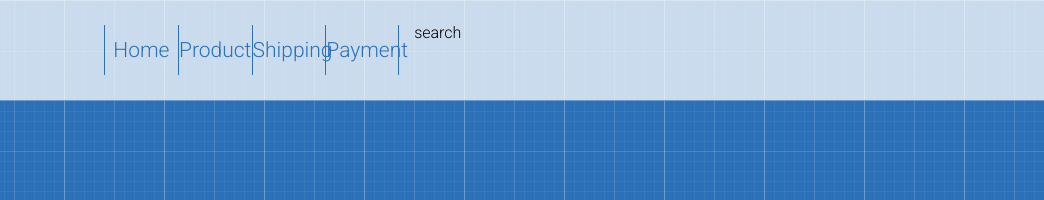
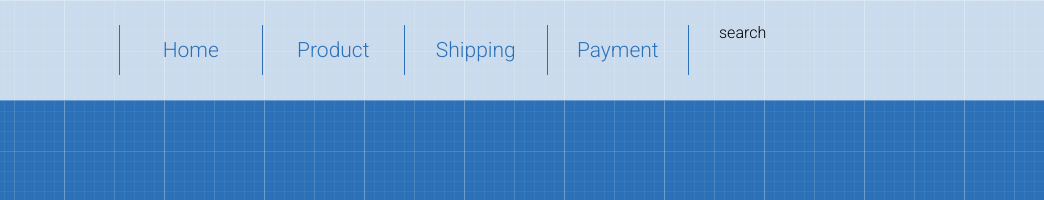
Before and after one commit to YuriyKulyk/shop-project, a plain HTML site: page index.html in a window 1280 px wide. Shown: the top 200 px of the page, 236-1280 px from the left. Drawn offline with Linux system fonts and the light colour scheme.

Commit message:
index.html

```diff
--- a/index.html
+++ b/index.html
@@ -23,7 +23,7 @@
                     </a>
                 </div>
             </div>
-            <div class="col 6">
+            <div class="col-6">
                 <nav>
                     <ul class="menu">
                         <li><a href="">Home</a></li>
```
